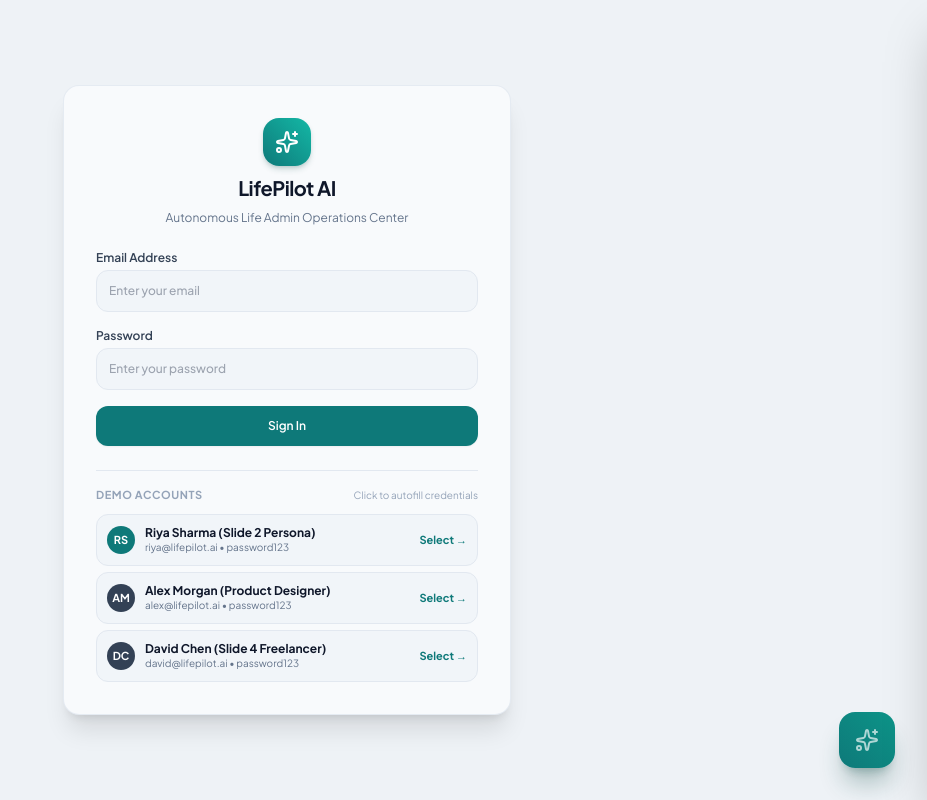
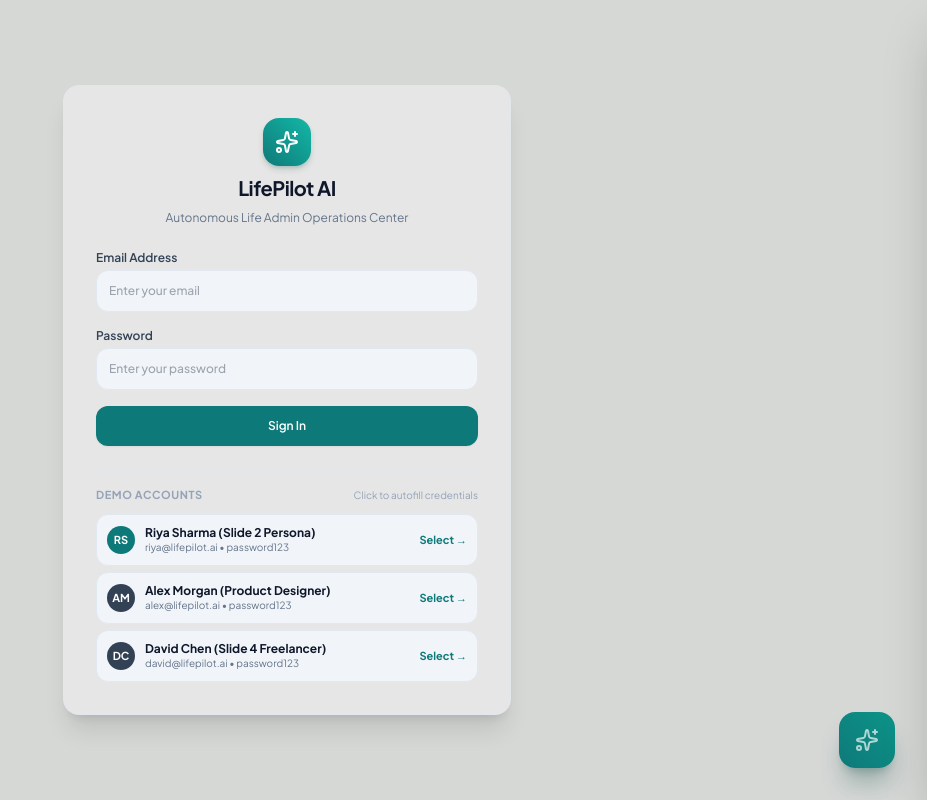
Before and after one commit to alaukiksaxena008-oss/LivePilotAi, a FastAPI app: page / in a window 1280 px wide. Shown: the whole page, without its empty margins (353-1280 px from the left). Run offline with FastAPI, Linux system fonts and the light colour scheme; parts of the project's set-up code (start-up, migrations or seed data) failed here and were passed over; some libraries are stand-ins or nearby versions.

Commit message:
style: change white surfaces to #E5E6E5

```diff
--- a/app/templates/index.html
+++ b/app/templates/index.html
@@ -31,16 +31,17 @@
               700: '#0b5e5e',
               800: '#073f3f',
             },
-            appBg: '#eef2f6',
-            cardBg: '#f8fafc',
+            appBg: '#d6d8d6',
+            cardBg: '#E5E6E5',
           }
         }
       }
     }
   </script>
   <style>
-    body { background-color: #eef2f6; font-family: 'Plus Jakarta Sans', sans-serif; }
-    .card { background-color: #f8fafc; border: 1px solid #e2e8f0; }
+    body { background-color: #d6d8d6; font-family: 'Plus Jakarta Sans', sans-serif; }
+    .card { background-color: #E5E6E5; border: 1px solid #c7cac7; }
+    .bg-white { background-color: #E5E6E5 !important; }
     .custom-scrollbar::-webkit-scrollbar { width: 5px; height: 5px; }
     .custom-scrollbar::-webkit-scrollbar-track { background: transparent; }
     .custom-scrollbar::-webkit-scrollbar-thumb { background: #cbd5e1; border-radius: 4px; }
--- a/demo_portal/app.py
+++ b/demo_portal/app.py
@@ -81,7 +81,7 @@ def scholarship_portal(
     cgpa: str | None = None,
 ):
     if full_name and email and college:
-        return f"""<html><head><title>Scholarship Confirmation</title></head><body style="font-family:sans-serif;max-width:540px;margin:40px auto;background:#f8fafc;padding:24px;border-radius:12px;border:1px solid #e2e8f0">
+        return f"""<html><head><title>Scholarship Confirmation</title></head><body style="font-family:sans-serif;max-width:540px;margin:40px auto;background:#E5E6E5;padding:24px;border-radius:12px;border:1px solid #c7cac7">
 <div style="text-align:center;color:#0e7979"><h2>🎉 Application Submitted Successfully!</h2></div>
 <p style="font-size:14px;color:#334155">Your application for the <b>National Higher Education Scholarship 2026</b> has been received and logged.</p>
 <hr style="border:none;border-top:1px solid #e2e8f0;margin:16px 0"/>
@@ -95,7 +95,7 @@ def scholarship_portal(
 <p style="font-size:12px;color:#64748b;margin-top:20px">Verification timestamp: {time.strftime('%d %b %Y, %H:%M')}. An alert has been dispatched to your registered LifePilot account.</p>
 </body></html>"""
     else:
-        return """<html><head><title>National Scholarship Application Portal</title></head><body style="font-family:sans-serif;max-width:540px;margin:40px auto;background:#f8fafc;padding:24px;border-radius:12px;border:1px solid #e2e8f0">
+        return """<html><head><title>National Scholarship Application Portal</title></head><body style="font-family:sans-serif;max-width:540px;margin:40px auto;background:#E5E6E5;padding:24px;border-radius:12px;border:1px solid #c7cac7">
 <h2 style="color:#0e7979;margin-top:0">National Higher Education Scholarship 2026</h2>
 <p style="font-size:13px;color:#64748b">Please enter your candidate details below to submit your application.</p>
 <form method="get" action="/scholarship" style="display:flex;flex-direction:column;gap:12px">
```
